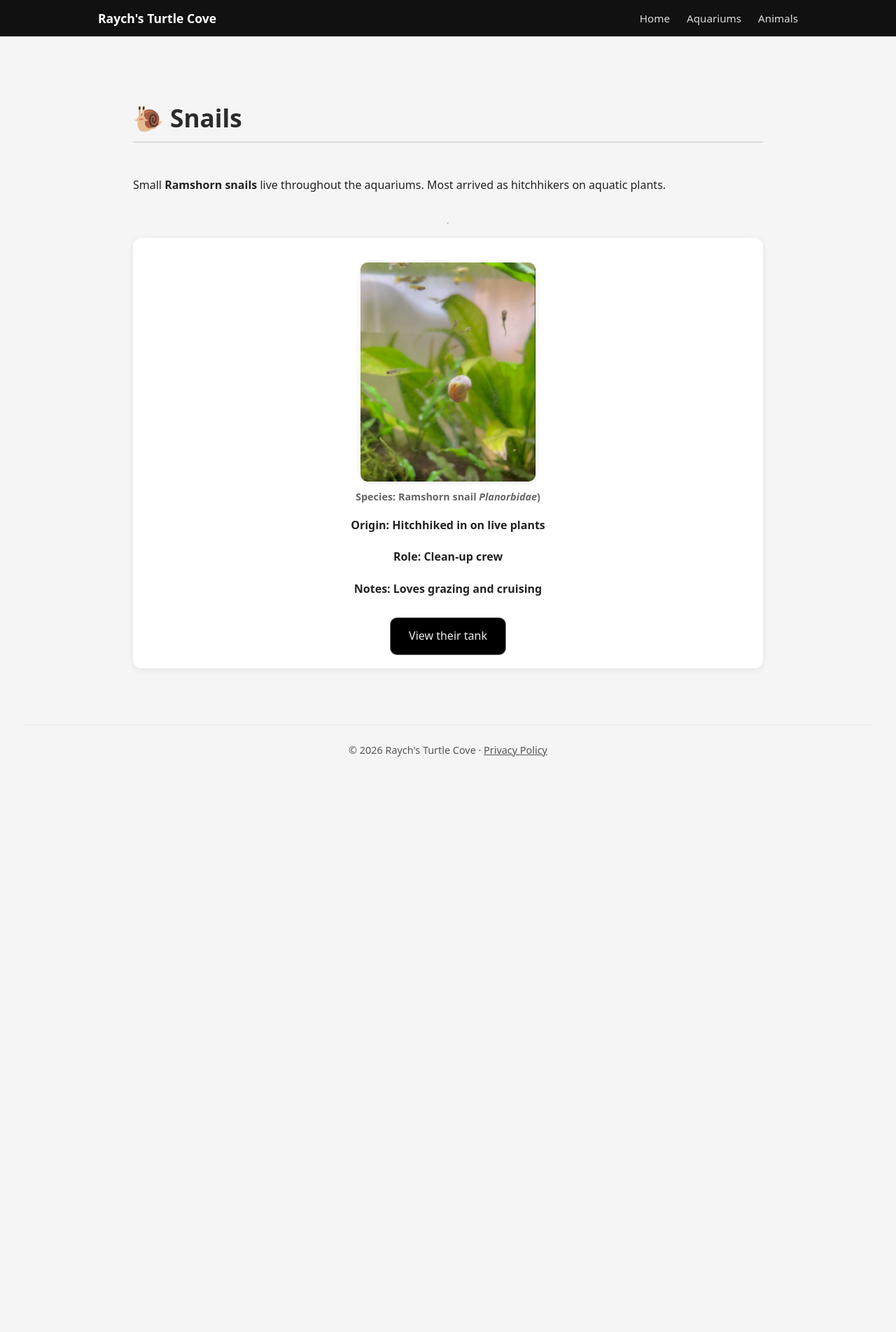
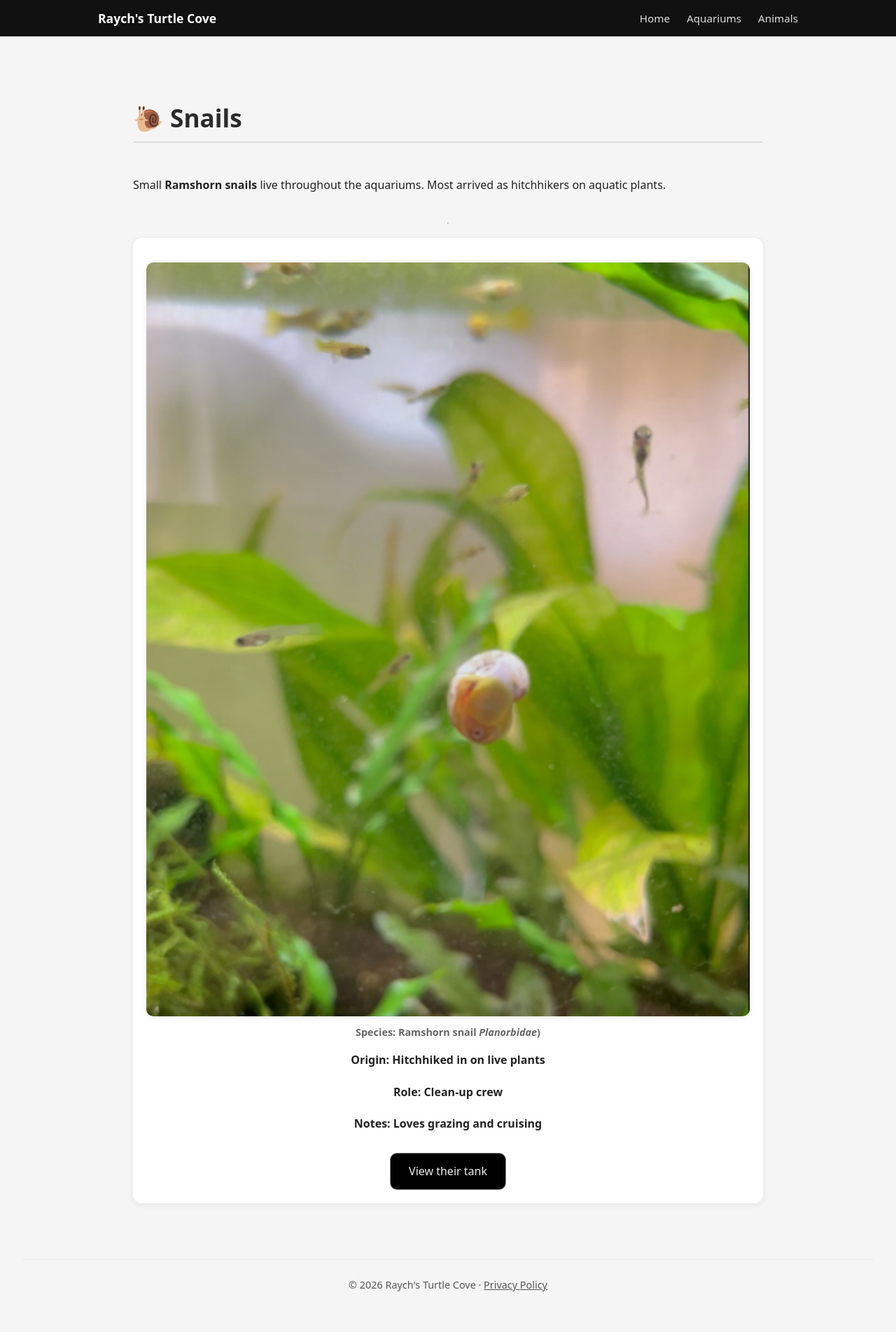
Before and after one commit to rachelsprague/turtles.raych.com, a Jekyll site: the page built from animals/snails.md, in a window 1280 px wide. Shown: the whole page at 70% size. Built offline with Jekyll 4.4.1, drawn with Linux system fonts in a browser that asks for light colours; before the commit the page ends 1139 px from its top, so only the background shows below that.

Commit message:
more css

```diff
--- a/assets/css/components.css
+++ b/assets/css/components.css
@@ -296,7 +296,7 @@
 
 .animals-page-img {
   max-width: 100% !important;
-  width: 250px !important;
+  width: 100%;
   height: auto;
   border-radius: 12px;
   margin-bottom: 0.5rem;
```
